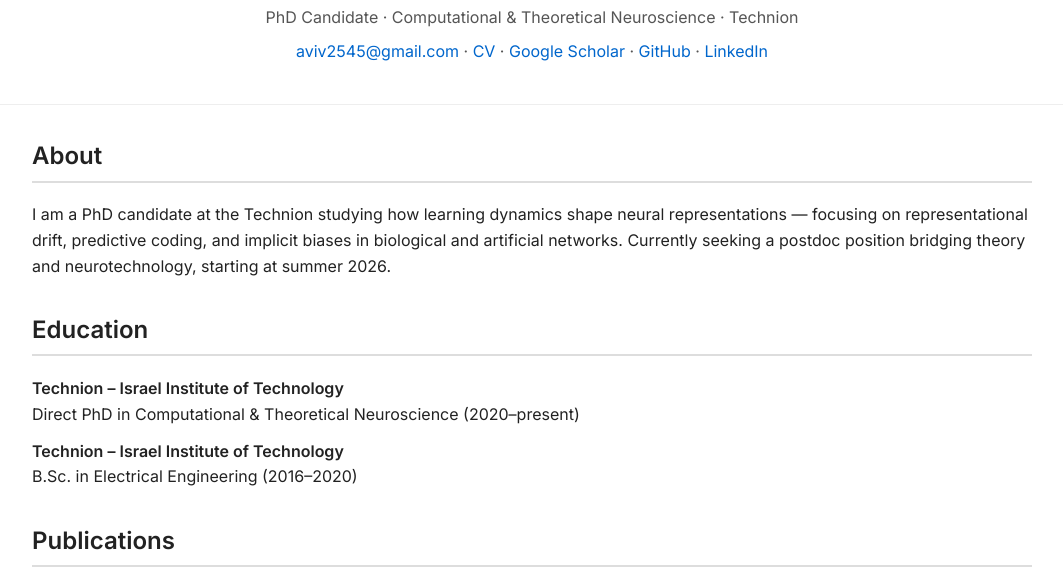
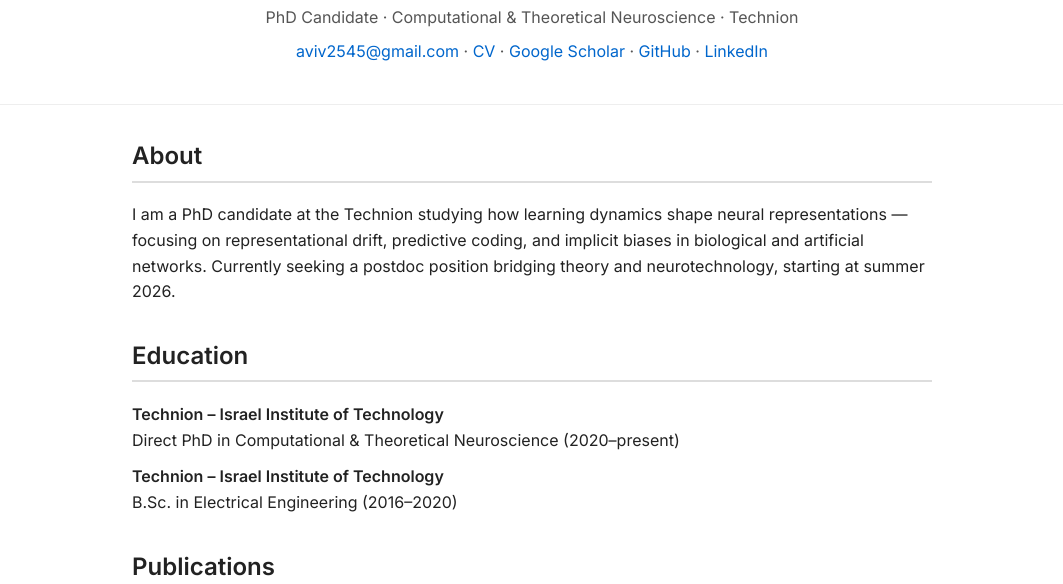
Before and after one commit to Aviv-Ratzon/aviv-ratzon.github.io, a plain HTML site: page index.html in a window 1280 px wide. Shown: the part 272-856 px from the top of the page, without its empty margins (108-1171 px from the left). Drawn offline with Linux system fonts and the light colour scheme.

Commit message:
Reduce max-width of main element to 800px

```diff
--- a/index.html
+++ b/index.html
@@ -29,7 +29,7 @@
       display: block;
       border: 2px solid #ccc;
     }
-    main { max-width: 1000px; margin: 2rem auto; padding: 0 1rem; }
+    main { max-width: 800px; margin: 2rem auto; padding: 0 1rem; }
     h2 { border-bottom: 2px solid #ddd; padding-bottom: 0.3rem; margin-top: 2rem; }
     ul { list-style: none; padding: 0; }
     li { margin-bottom: 0.7rem; }
```
